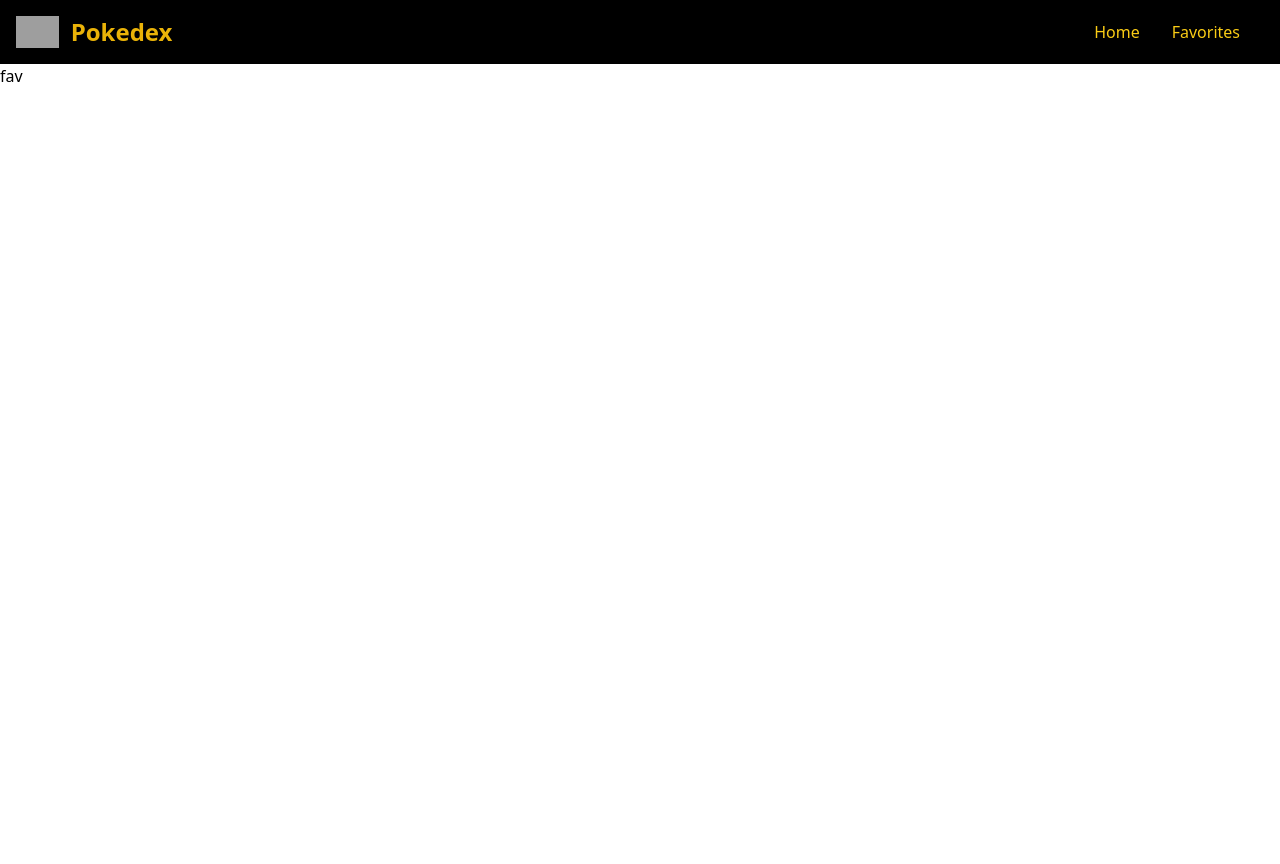
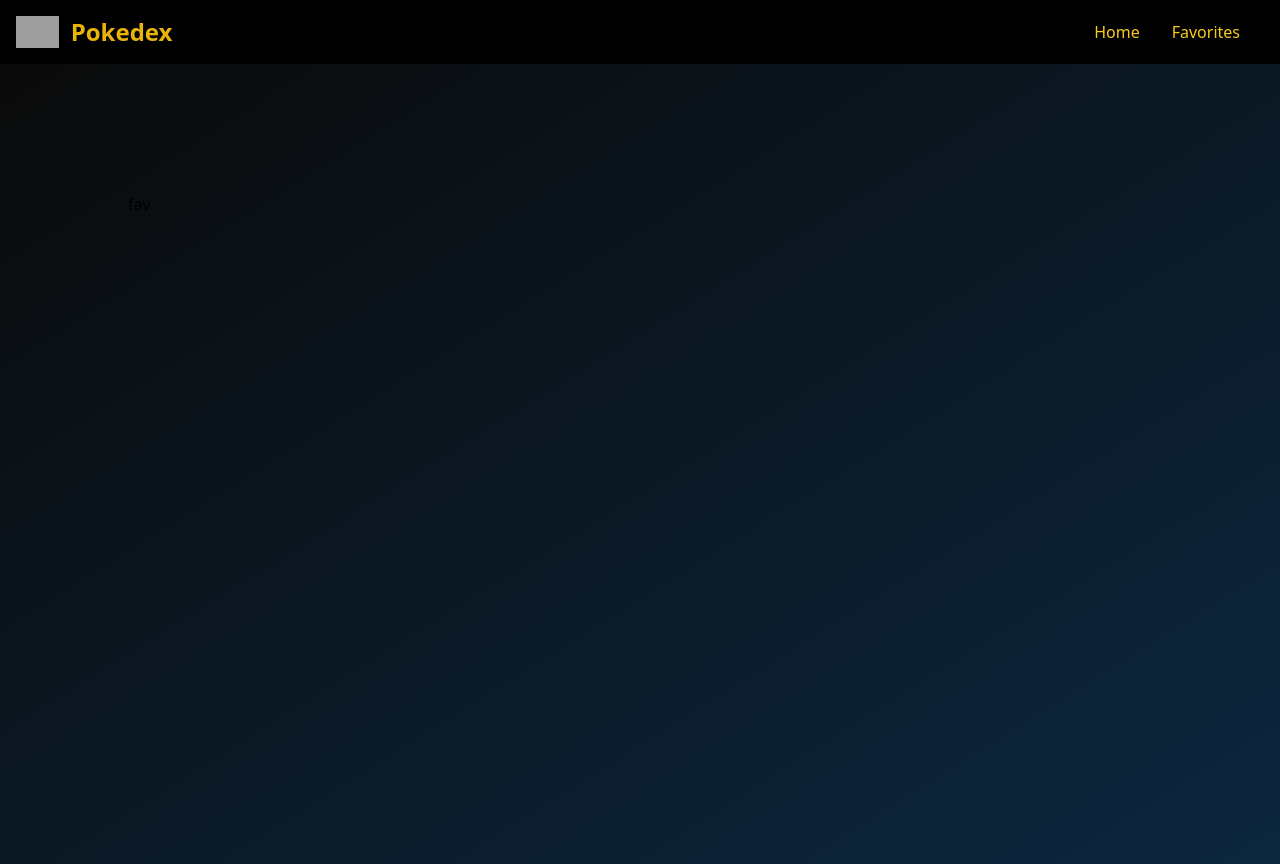
Before and after one commit to JuanDDegli/pokedex, a Vue app: page /favorites in a window 1280 px wide. Before the commit the page ends 800 px from the top, so only its background shows below. Built offline with nearby package versions, Linux system fonts and the light colour scheme; grey boxes are pictures that could not be loaded.

Commit message:
[FEAT] add bg to favorites and add more pokemons to pokedex]

```diff
--- a/src/views/FavoritesView.vue
+++ b/src/views/FavoritesView.vue
@@ -1,12 +1,27 @@
-<script>
+<script setup>
 
 </script>
 
 <template>
+    <main class="bg-custom-blue-100 pl-32 pr-32 pt-32 pb-32  main-bg">
     <h1>fav</h1>
+</main>
 </template>
 
 
-<style>
-
+<style scoped>
+.main-bg {
+    background: linear-gradient(
+        to bottom right,
+        rgba(10, 10, 10, 1),
+        rgba(12, 39, 63, 1)
+        )
+        no-repeat center center fixed !important;
+    -webkit-background-size: cover;
+    -moz-background-size: cover;
+    -o-background-size: cover;
+    background-size: cover !important;
+    background-position: center;
+    min-height: 100vh;
+    }
 </style>
--- a/src/views/HomeView.vue
+++ b/src/views/HomeView.vue
@@ -9,7 +9,7 @@ let searchPokemonField = ref('');
 let pokemonSelected = reactive(ref());
 
 onMounted(() => {
-  fetch('https://pokeapi.co/api/v2/pokemon?limit=151&offset=0')
+  fetch('https://pokeapi.co/api/v2/pokemon?limit=500&offset=0')
     .then((res) => res.json())
     .then(async (res) => {
       const pokemonData = await Promise.all(
@@ -51,13 +51,6 @@ const selectPokemon = async (pokemon) => {
 
         <template>
         <main class="bg-custom-blue-100 pl-32 pr-32 pt-32 pb-32  main-bg">
-
-          <!-- <CardPokemonSelected
-          :name="pokemonSelected?.name"
-          :xp="pokemonSelected?.base_experience"
-          :height="pokemonSelected?.height"
-          :img="pokemonSelected?.sprites.front_default"
-          /> -->
 
             <div class="mb-3 ml-3 relative">
                 <label for="searchPokemonField" class="hidden">Pesquisar...</label>
```
